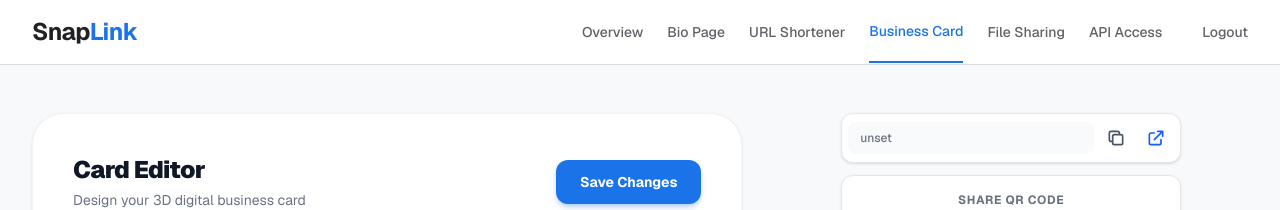
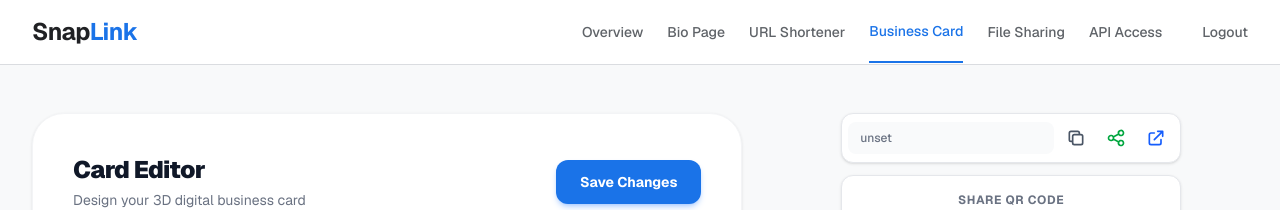
Before and after one commit to dhyey0904/snaplink, a Next.js app in the folder frontend/: page /dashboard/vcard in a window 1280 px wide. Shown: the top 210 px of the page. Built offline with nearby package versions, Linux system fonts and the light colour scheme; no server answers; sample sign-in values are in the browser's storage.

Commit message:
Fix vCard music autoplay by requiring explicit user click via Continue button, and add native Web Share button to vCard dashboard

```diff
--- a/frontend/src/app/dashboard/vcard/page.tsx
+++ b/frontend/src/app/dashboard/vcard/page.tsx
@@ -456,6 +456,19 @@ export default function VCardDashboard() {
                   }} className="p-2 text-gray-600 hover:bg-gray-100 rounded-lg transition-colors" title="Copy Link">
                     <svg className="w-5 h-5" fill="none" stroke="currentColor" viewBox="0 0 24 24"><path strokeLinecap="round" strokeLinejoin="round" strokeWidth="2" d="M8 16H6a2 2 0 01-2-2V6a2 2 0 012-2h8a2 2 0 012 2v2m-6 12h8a2 2 0 002-2v-8a2 2 0 00-2-2h-8a2 2 0 00-2 2v8a2 2 0 002 2z"></path></svg>
                   </button>
+                  <button onClick={() => {
+                    if (navigator.share) {
+                      navigator.share({
+                        title: 'My 3D Digital vCard',
+                        text: 'Check out my 3D Digital vCard!',
+                        url: fullUrl,
+                      }).catch(console.error);
+                    } else {
+                      alert("Sharing is not supported on this device/browser.");
+                    }
+                  }} className="p-2 text-green-600 hover:bg-green-50 rounded-lg transition-colors" title="Share Link">
+                    <svg className="w-5 h-5" fill="none" stroke="currentColor" viewBox="0 0 24 24"><path strokeLinecap="round" strokeLinejoin="round" strokeWidth="2" d="M8.684 13.342C8.886 12.938 9 12.482 9 12c0-.482-.114-.938-.316-1.342m0 2.684a3 3 0 110-2.684m0 2.684l6.632 3.316m-6.632-6l6.632-3.316m0 0a3 3 0 105.367-2.684 3 3 0 00-5.367 2.684zm0 9.316a3 3 0 105.368 2.684 3 3 0 00-5.368-2.684z"></path></svg>
+                  </button>
                   <a href={fullUrl} target="_blank" className="p-2 text-blue-600 hover:bg-blue-50 rounded-lg transition-colors" title="Open Link">
                     <svg className="w-5 h-5" fill="none" stroke="currentColor" viewBox="0 0 24 24"><path strokeLinecap="round" strokeLinejoin="round" strokeWidth="2" d="M10 6H6a2 2 0 00-2 2v10a2 2 0 002 2h10a2 2 0 002-2v-4M14 4h6m0 0v6m0-6L10 14"></path></svg>
                   </a>
--- a/frontend/src/components/AdOverlay.tsx
+++ b/frontend/src/components/AdOverlay.tsx
@@ -1,5 +1,3 @@
-'use client';
-
 import { useState, useEffect } from 'react';
 import AdBanner from './AdBanner';
 
@@ -13,22 +11,30 @@ export default function AdOverlay({ onComplete, actionText = "Continuing" }: AdO
 
   useEffect(() => {
     if (timeLeft <= 0) {
-      onComplete();
       return;
     }
     const timer = setTimeout(() => setTimeLeft(prev => prev - 1), 1000);
     return () => clearTimeout(timer);
-  }, [timeLeft]); // Removed onComplete to prevent inline function re-render bugs
-
+  }, [timeLeft]);
 
   return (
     <div className="fixed inset-0 z-[9999] flex flex-col items-center justify-between bg-[#111827] text-white overflow-hidden p-4 sm:p-8">
-      {/* Top Section - Timer */}
+      {/* Top Section - Timer or Button */}
       <div className="w-full flex justify-end mt-4">
-        <div className="flex items-center gap-3 bg-white/10 backdrop-blur-md px-6 py-3 rounded-full border border-white/20 shadow-xl">
-          <svg className="w-5 h-5 text-gray-300 animate-spin" fill="none" stroke="currentColor" viewBox="0 0 24 24"><path strokeLinecap="round" strokeLinejoin="round" strokeWidth="2" d="M4 4v5h.582m15.356 2A8.001 8.001 0 004.582 9m0 0H9m11 11v-5h-.581m0 0a8.003 8.003 0 01-15.357-2m15.357 2H15"></path></svg>
-          <span className="font-semibold text-lg">{actionText} in <span className="font-black text-[#3b82f6] text-xl w-6 inline-block text-center">{timeLeft}</span>s</span>
-        </div>
+        {timeLeft > 0 ? (
+          <div className="flex items-center gap-3 bg-white/10 backdrop-blur-md px-6 py-3 rounded-full border border-white/20 shadow-xl">
+            <svg className="w-5 h-5 text-gray-300 animate-spin" fill="none" stroke="currentColor" viewBox="0 0 24 24"><path strokeLinecap="round" strokeLinejoin="round" strokeWidth="2" d="M4 4v5h.582m15.356 2A8.001 8.001 0 004.582 9m0 0H9m11 11v-5h-.581m0 0a8.003 8.003 0 01-15.357-2m15.357 2H15"></path></svg>
+            <span className="font-semibold text-lg">{actionText} in <span className="font-black text-[#3b82f6] text-xl w-6 inline-block text-center">{timeLeft}</span>s</span>
+          </div>
+        ) : (
+          <button
+            onClick={onComplete}
+            className="flex items-center gap-3 bg-[#3b82f6] hover:bg-[#2563eb] text-white px-8 py-3 rounded-full border border-blue-400 shadow-[0_0_20px_rgba(59,130,246,0.5)] transition-all transform hover:scale-105 active:scale-95 cursor-pointer font-bold"
+          >
+            Continue
+            <svg className="w-5 h-5" fill="none" stroke="currentColor" viewBox="0 0 24 24"><path strokeLinecap="round" strokeLinejoin="round" strokeWidth="2" d="M14 5l7 7m0 0l-7 7m7-7H3"></path></svg>
+          </button>
+        )}
       </div>
 
       {/* Middle Section - Ad Container */}
```
